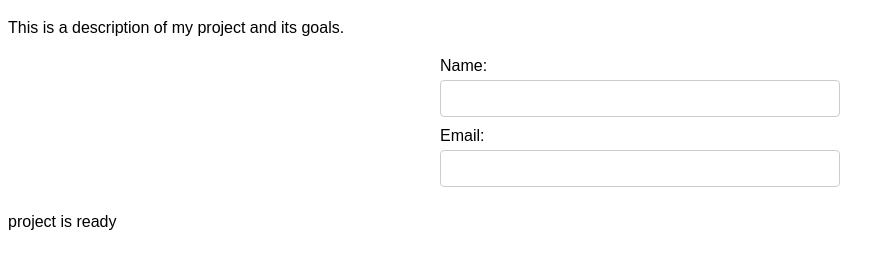
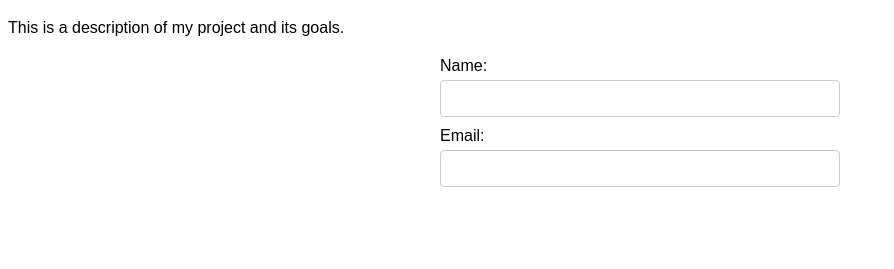
Before and after one commit to fakher14/git-workflow-exercise, a plain HTML site: page index.html in a window 1280 px wide. Shown: the part 61-330 px from the top of the page, without its empty margins (0-894 px from the left). Drawn offline with Linux system fonts and the light colour scheme.

Commit message:
fix feature 2

```diff
--- a/index.html
+++ b/index.html
@@ -14,7 +14,6 @@
     <label for="email">Email:</label>
     <input type="email" id="email" name="email"><br>
     </form>
-     <p>project is ready</p>
     <script>
       document.getElementById("btn-alert").addEventListener("click", function(){
 alert("Thank you for submitting the form!");});
```
